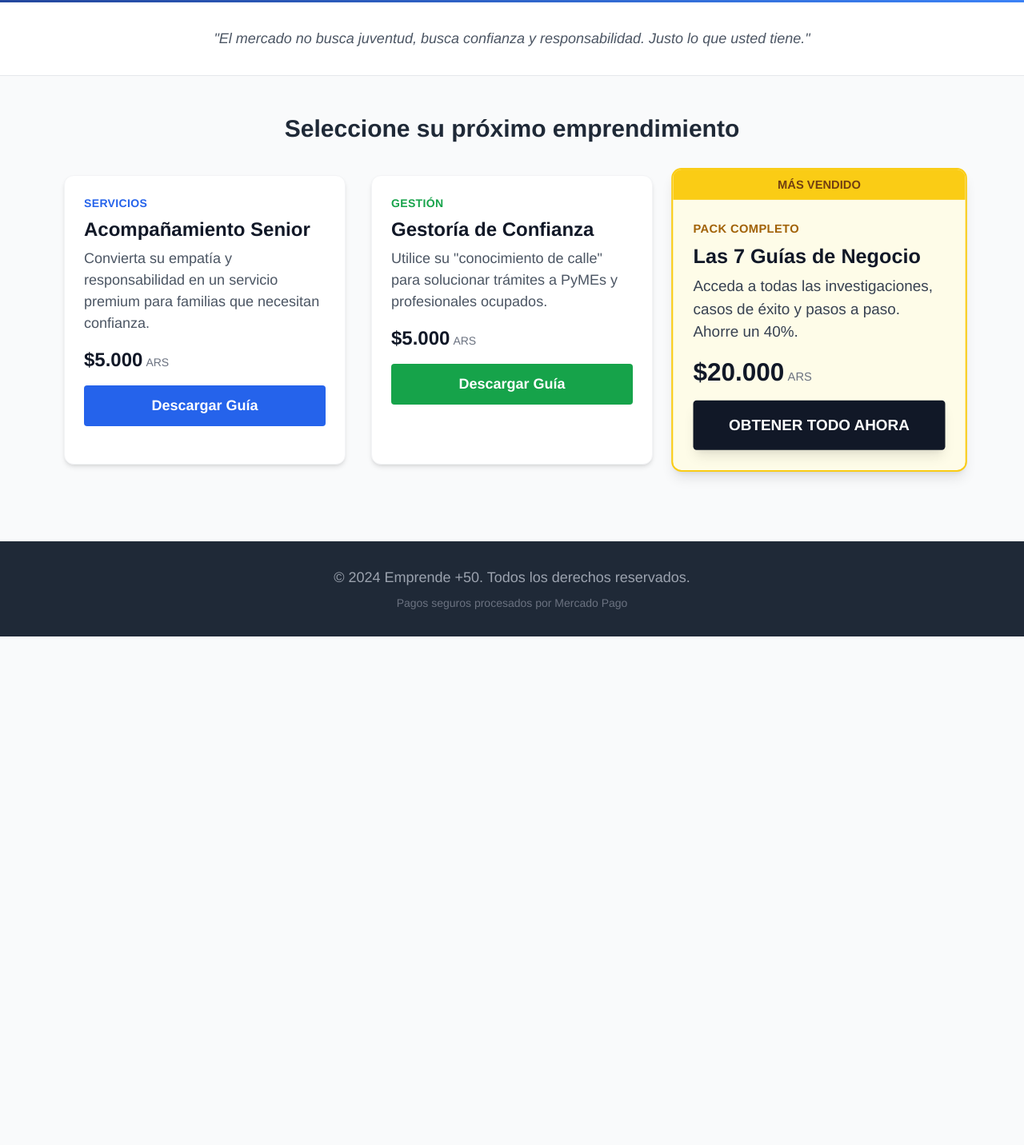
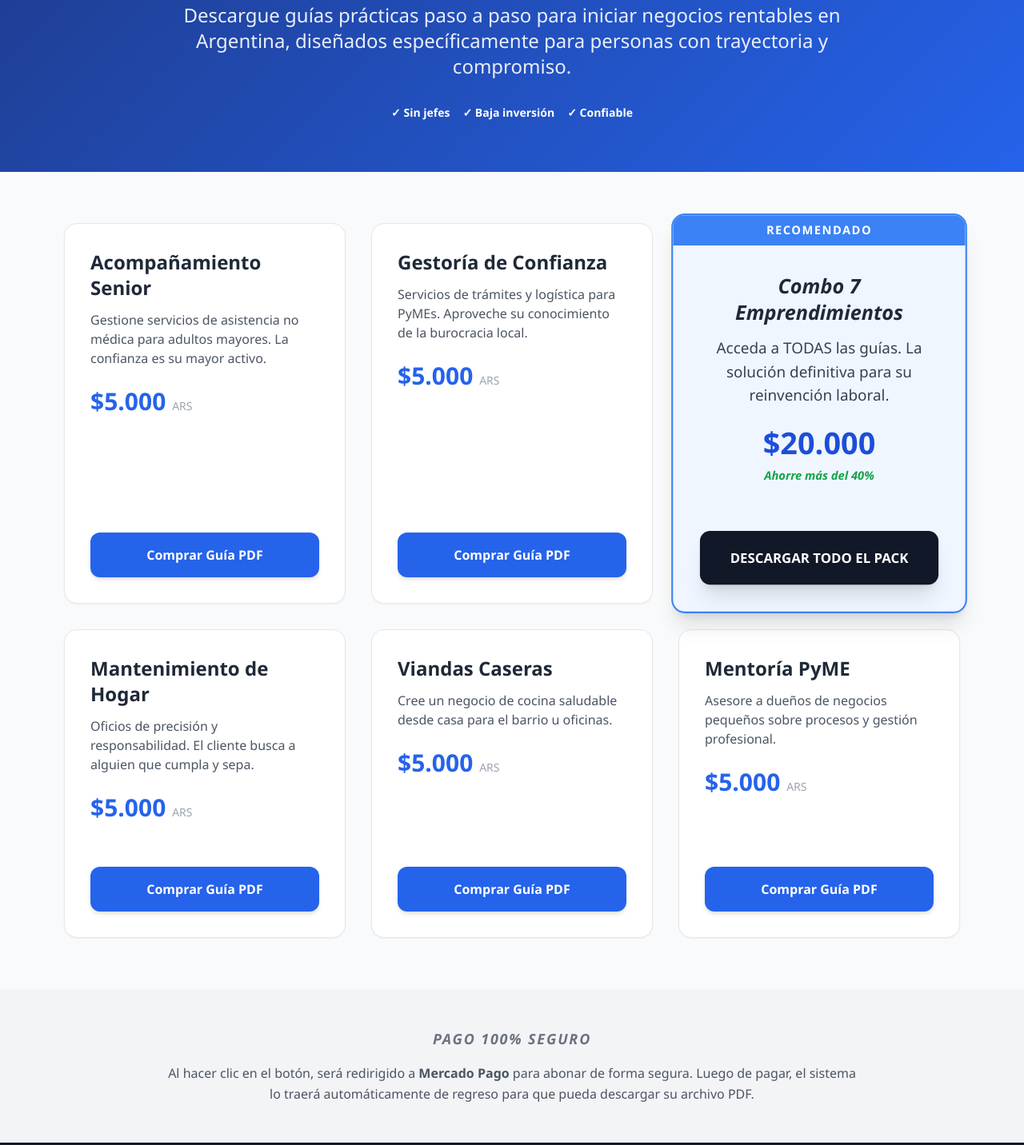
Before and after one commit to NestorMadiba/emprende50, a plain HTML site: page index.html in a window 1280 px wide. Shown: the part 269-1701 px from the top of the page at 80% size. Before the commit the page ends 1065 px from the top, so only its background shows below. Drawn offline with nearby package versions, Linux system fonts and the light colour scheme.

Commit message:
Update index.html

```diff
--- a/index.html
+++ b/index.html
@@ -3,108 +3,156 @@
 <head>
     <meta charset="UTF-8">
     <meta name="viewport" content="width=device-width, initial-scale=1.0">
-    <title>Emprender +50 | Tu experiencia es tu capital</title>
+    <title>Emprende +50 | Reinventarse con Experiencia</title>
     <script src="https://cdn.tailwindcss.com"></script>
-    <script src="https://cdn.jsdelivr.net/npm/@supabase/supabase-js@2"></script>
     <style>
-        /* Ajuste para lectura fácil en +50 */
-        body { font-family: 'Helvetica Neue', Arial, sans-serif; font-size: 18px; color: #333; }
-        .hero-bg { background: linear-gradient(135deg, #1e3a8a 0%, #3b82f6 100%); }
+        body { font-family: 'Segoe UI', Roboto, Helvetica, Arial, sans-serif; }
+        .gradient-brand { background: linear-gradient(135deg, #1e3a8a 0%, #2563eb 100%); }
     </style>
 </head>
-<body class="bg-gray-50">
+<body class="bg-gray-50 text-gray-800">
 
-    <header class="hero-bg text-white py-12 px-4 text-center shadow-lg">
-        <div class="max-w-4xl mx-auto">
-            <h1 class="text-3xl md:text-5xl font-bold mb-4">No empieces de cero. Empieza desde tu experiencia.</h1>
-            <p class="text-xl md:text-2xl font-light opacity-90">
-                Guías prácticas de negocios rentables en Argentina diseñadas para personas mayores de 50 años que buscan reinventarse.
+    <nav class="bg-white shadow-sm py-4">
+        <div class="max-w-6xl mx-auto px-4 flex justify-between items-center">
+            <span class="text-2xl font-bold text-blue-900 italic">Emprende+50</span>
+            <span class="text-sm font-medium bg-blue-100 text-blue-800 px-3 py-1 rounded-full">Argentina</span>
+        </div>
+    </nav>
+
+    <header class="gradient-brand text-white py-16 px-4">
+        <div class="max-w-4xl mx-auto text-center">
+            <h1 class="text-4xl md:text-6xl font-extrabold mb-6 leading-tight">
+                Su experiencia vale dinero. <br>Es hora de monetizarla.
+            </h1>
+            <p class="text-xl md:text-2xl mb-8 opacity-90 font-light">
+                Descargue guías prácticas paso a paso para iniciar negocios rentables en Argentina, diseñados específicamente para personas con trayectoria y compromiso.
             </p>
+            <div class="flex justify-center gap-4 text-sm font-semibold">
+                <span>✓ Sin jefes</span>
+                <span>✓ Baja inversión</span>
+                <span>✓ Confiable</span>
+            </div>
         </div>
     </header>
 
-    <section class="py-8 bg-white border-b">
-        <div class="max-w-4xl mx-auto text-center px-4">
-            <p class="text-gray-600 italic">"El mercado no busca juventud, busca confianza y responsabilidad. Justo lo que usted tiene."</p>
+    <main class="max-w-6xl mx-auto py-16 px-4">
+        <div class="grid grid-cols-1 md:grid-cols-2 lg:grid-cols-3 gap-8">
+
+            <div class="bg-white rounded-2xl shadow-sm border border-gray-200 overflow-hidden flex flex-col">
+                <div class="p-8 flex-grow">
+                    <h3 class="text-2xl font-bold mb-3">Acompañamiento Senior</h3>
+                    <p class="text-gray-600 mb-6">Gestione servicios de asistencia no médica para adultos mayores. La confianza es su mayor activo.</p>
+                    <div class="text-3xl font-bold text-blue-600 mb-6">$5.000 <span class="text-sm text-gray-400 font-normal">ARS</span></div>
                 </div>
-    </section>
-
-    <div class="max-w-6xl mx-auto py-12 px-4">
-        <h2 class="text-3xl font-bold text-center text-gray-800 mb-10">Seleccione su próximo emprendimiento</h2>
-
-        <div class="grid grid-cols-1 md:grid-cols-2 lg:grid-cols-3 gap-8" id="products-container">
-            <div class="bg-white rounded-xl shadow-md overflow-hidden hover:shadow-xl transition-shadow border border-gray-100">
-                <div class="p-6">
-                    <div class="uppercase tracking-wide text-sm text-blue-600 font-bold">Servicios</div>
-                    <h3 class="mt-2 text-2xl leading-tight font-semibold text-gray-900">Acompañamiento Senior</h3>
-                    <p class="mt-2 text-gray-600">Convierta su empatía y responsabilidad en un servicio premium para familias que necesitan confianza.</p>
-                    <div class="mt-4 flex items-baseline">
-                        <span class="text-2xl font-bold text-gray-900">$5.000</span>
-                        <span class="ml-1 text-gray-500 text-sm">ARS</span>
-                    </div>
-                    <button onclick="comprar('Guía Senior Care', 5000, https://mpago.la/2dmCk1S)" class="mt-4 w-full bg-blue-600 text-white font-bold py-3 px-4 rounded hover:bg-blue-700 transition duration-200">
-                        Descargar Guía
-                    </button>
+                <div class="p-8 pt-0">
+                    <a href="TU_LINK_MERCADO_PAGO_1"
+                       onclick="guardarSeleccion('Guía Senior Care')"
+                       class="block w-full text-center bg-blue-600 text-white font-bold py-4 rounded-xl hover:bg-blue-700 transition shadow-md">
+                        Comprar Guía PDF
+                    </a>
                 </div>
             </div>
 
-            <div class="bg-white rounded-xl shadow-md overflow-hidden hover:shadow-xl transition-shadow border border-gray-100">
-                <div class="p-6">
-                    <div class="uppercase tracking-wide text-sm text-green-600 font-bold">Gestión</div>
-                    <h3 class="mt-2 text-2xl leading-tight font-semibold text-gray-900">Gestoría de Confianza</h3>
-                    <p class="mt-2 text-gray-600">Utilice su "conocimiento de calle" para solucionar trámites a PyMEs y profesionales ocupados.</p>
-                    <div class="mt-4 flex items-baseline">
-                        <span class="text-2xl font-bold text-gray-900">$5.000</span>
-                        <span class="ml-1 text-gray-500 text-sm">ARS</span>
+            <div class="bg-white rounded-2xl shadow-sm border border-gray-200 overflow-hidden flex flex-col">
+                <div class="p-8 flex-grow">
+                    <h3 class="text-2xl font-bold mb-3">Gestoría de Confianza</h3>
+                    <p class="text-gray-600 mb-6">Servicios de trámites y logística para PyMEs. Aproveche su conocimiento de la burocracia local.</p>
+                    <div class="text-3xl font-bold text-blue-600 mb-6">$5.000 <span class="text-sm text-gray-400 font-normal">ARS</span></div>
                 </div>
-                    <button onclick="comprar('Guía Gestoría', 5000, https://mpago.la/2dmCk1S)" class="mt-4 w-full bg-green-600 text-white font-bold py-3 px-4 rounded hover:bg-green-700 transition duration-200">
-                        Descargar Guía
-                    </button>
+                <div class="p-8 pt-0">
+                    <a href="TU_LINK_MERCADO_PAGO_2"
+                       onclick="guardarSeleccion('Guía Gestoría')"
+                       class="block w-full text-center bg-blue-600 text-white font-bold py-4 rounded-xl hover:bg-blue-700 transition shadow-md">
+                        Comprar Guía PDF
+                    </a>
                 </div>
             </div>
 
-            <div class="bg-yellow-50 rounded-xl shadow-lg overflow-hidden transform scale-105 border-2 border-yellow-400">
-                <div class="bg-yellow-400 py-2 text-center font-bold text-yellow-900 text-sm">MÁS VENDIDO</div>
-                <div class="p-6">
-                    <div class="uppercase tracking-wide text-sm text-yellow-700 font-bold">Pack Completo</div>
-                    <h3 class="mt-2 text-2xl leading-tight font-bold text-gray-900">Las 7 Guías de Negocio</h3>
-                    <p class="mt-2 text-gray-700">Acceda a todas las investigaciones, casos de éxito y pasos a paso. Ahorre un 40%.</p>
-                    <div class="mt-4 flex items-baseline">
-                        <span class="text-3xl font-bold text-gray-900">$20.000</span>
-                        <span class="ml-1 text-gray-500 text-sm">ARS</span>
+            <div class="bg-blue-50 rounded-2xl shadow-xl border-2 border-blue-500 overflow-hidden flex flex-col transform md:scale-105">
+                <div class="bg-blue-500 text-white text-center py-2 text-sm font-bold tracking-widest">RECOMENDADO</div>
+                <div class="p-8 flex-grow text-center">
+                    <h3 class="text-2xl font-bold mb-3 italic">Combo 7 Emprendimientos</h3>
+                    <p class="text-gray-700 mb-6 font-medium text-lg">Acceda a TODAS las guías. La solución definitiva para su reinvención laboral.</p>
+                    <div class="text-4xl font-black text-blue-700 mb-2">$20.000</div>
+                    <p class="text-sm text-green-600 font-bold mb-6 italic">Ahorre más del 40%</p>
                 </div>
-                    <button onclick="comprar('Pack Completo', 20000, https://mpago.la/1F2nhuM)" class="mt-4 w-full bg-gray-900 text-white font-bold py-4 px-4 rounded hover:bg-gray-800 transition duration-200 shadow-lg">
-                        OBTENER TODO AHORA
-                    </button>
+                <div class="p-8 pt-0">
+                    <a href="TU_LINK_MERCADO_PAGO_COMBO"
+                       onclick="guardarSeleccion('Pack Completo')"
+                       class="block w-full text-center bg-gray-900 text-white font-bold py-5 rounded-xl hover:bg-black transition shadow-xl">
+                        DESCARGAR TODO EL PACK
+                    </a>
+                </div>
+            </div>
+
+            <div class="bg-white rounded-2xl shadow-sm border border-gray-200 overflow-hidden flex flex-col">
+                <div class="p-8 flex-grow">
+                    <h3 class="text-2xl font-bold mb-3">Mantenimiento de Hogar</h3>
+                    <p class="text-gray-600 mb-6">Oficios de precisión y responsabilidad. El cliente busca a alguien que cumpla y sepa.</p>
+                    <div class="text-3xl font-bold text-blue-600 mb-6">$5.000 <span class="text-sm text-gray-400 font-normal">ARS</span></div>
+                </div>
+                <div class="p-8 pt-0">
+                    <a href="TU_LINK_MERCADO_PAGO_4"
+                       onclick="guardarSeleccion('Guía Reparaciones')"
+                       class="block w-full text-center bg-blue-600 text-white font-bold py-4 rounded-xl hover:bg-blue-700 transition shadow-md">
+                        Comprar Guía PDF
+                    </a>
+                </div>
+            </div>
+
+            <div class="bg-white rounded-2xl shadow-sm border border-gray-200 overflow-hidden flex flex-col">
+                <div class="p-8 flex-grow">
+                    <h3 class="text-2xl font-bold mb-3">Viandas Caseras</h3>
+                    <p class="text-gray-600 mb-6">Cree un negocio de cocina saludable desde casa para el barrio u oficinas.</p>
+                    <div class="text-3xl font-bold text-blue-600 mb-6">$5.000 <span class="text-sm text-gray-400 font-normal">ARS</span></div>
+                </div>
+                <div class="p-8 pt-0">
+                    <a href="TU_LINK_MERCADO_PAGO_5"
+                       onclick="guardarSeleccion('Guía Viandas')"
+                       class="block w-full text-center bg-blue-600 text-white font-bold py-4 rounded-xl hover:bg-blue-700 transition shadow-md">
+                        Comprar Guía PDF
+                    </a>
+                </div>
+            </div>
+
+            <div class="bg-white rounded-2xl shadow-sm border border-gray-200 overflow-hidden flex flex-col">
+                <div class="p-8 flex-grow">
+                    <h3 class="text-2xl font-bold mb-3">Mentoría PyME</h3>
+                    <p class="text-gray-600 mb-6">Asesore a dueños de negocios pequeños sobre procesos y gestión profesional.</p>
+                    <div class="text-3xl font-bold text-blue-600 mb-6">$5.000 <span class="text-sm text-gray-400 font-normal">ARS</span></div>
+                </div>
+                <div class="p-8 pt-0">
+                    <a href="TU_LINK_MERCADO_PAGO_6"
+                       onclick="guardarSeleccion('Guía Mentoría')"
+                       class="block w-full text-center bg-blue-600 text-white font-bold py-4 rounded-xl hover:bg-blue-700 transition shadow-md">
+                        Comprar Guía PDF
+                    </a>
                 </div>
             </div>
 
         </div>
+    </main>
+
+    <section class="bg-gray-100 py-12">
+        <div class="max-w-4xl mx-auto px-4 text-center">
+            <h4 class="text-lg font-bold mb-4 uppercase tracking-widest text-gray-500 italic">Pago 100% Seguro</h4>
+            <p class="text-gray-600 leading-relaxed">
+                Al hacer clic en el botón, será redirigido a <strong>Mercado Pago</strong> para abonar de forma segura.
+                Luego de pagar, el sistema lo traerá automáticamente de regreso para que pueda descargar su archivo PDF.
+            </p>
         </div>
+    </section>
 
-    <footer class="bg-gray-800 text-white py-8 text-center mt-12">
-        <p class="text-gray-400">© 2024 Emprende +50. Todos los derechos reservados.</p>
-        <p class="text-sm text-gray-500 mt-2">Pagos seguros procesados por Mercado Pago</p>
+    <footer class="bg-gray-900 text-white py-12 text-center">
+        <p class="opacity-60">© 2024 Emprende +50 - Argentina</p>
     </footer>
 
     <script>
-        // 1. CONFIGURACIÓN DE SUPABASE
-        const supabaseUrl = 'https://vpritfoexcbdykexotdb.supabase.co';
-        const supabaseKey = 'eyJhbGciOiJIUzI1NiIsInR5cCI6IkpXVCJ9.eyJpc3MiOiJzdXBhYmFzZSIsInJlZiI6InZwcml0Zm9leGNiZHlrZXhvdGRiIiwicm9sZSI6ImFub24iLCJpYXQiOjE3NzA1NDE3MDAsImV4cCI6MjA4NjExNzcwMH0.tFa_BnpvTICn5uGpLDZ5dHCsk1YOfWm4sXvVuGIojSI';
-        const supabase = supabase.createClient(supabaseUrl, supabaseKey);
-
-        // 2. FUNCIÓN DE COMPRA
-        async function comprar(producto, precio, linkMercadoPago) {
-            // Aquí podríamos pedir el mail antes de ir a pagar para guardarlo como "Lead"
-            // Por simplicidad, redirigimos directo al pago.
-
-            // Guardamos en LocalStorage qué quería comprar el usuario para usarlo al volver
-            localStorage.setItem('producto_pendiente', producto);
-
-            // Redirigir a Mercado Pago
-            window.location.href = linkMercadoPago;
+        // Esta función guarda en la memoria del navegador qué producto eligió el usuario
+        // para que cuando vuelva de Mercado Pago, sepamos qué PDF entregarle.
+        function guardarSeleccion(nombreProducto) {
+            localStorage.setItem('producto_pendiente', nombreProducto);
         }
     </script>
 </body>
-
 </html>
```
Lines whose indentation alone changed are shown as unchanged.
